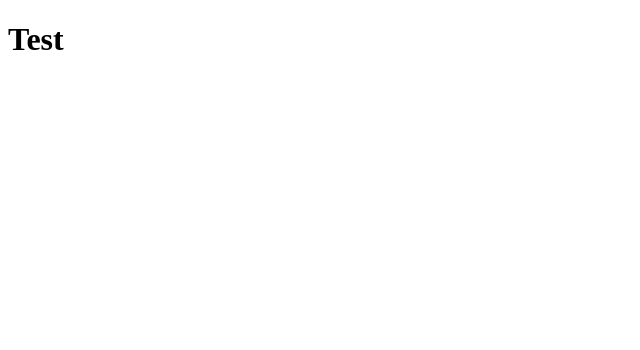
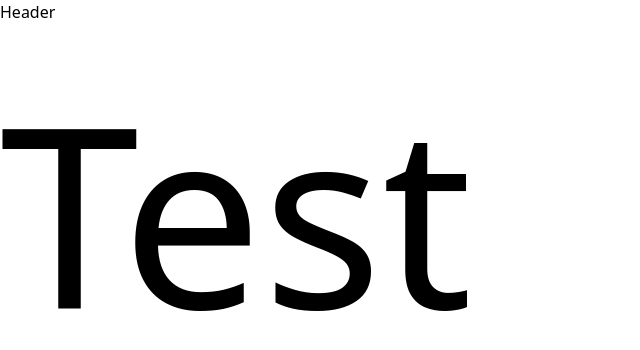
Before and after one commit to DenisKantic/dccs_project, a React (Create React App) app: page / in a window 1280 px wide. Shown: the top 350 px of the page, without its empty margins (0-640 px from the left). Built offline with nearby package versions, Linux system fonts and the light colour scheme.

Commit message:
installed tailwind and created starter files in Header component

```diff
--- a/package.json
+++ b/package.json
@@ -8,6 +8,7 @@
     "@testing-library/user-event": "^13.5.0",
     "react": "^18.2.0",
     "react-dom": "^18.2.0",
+    "react-icons": "^4.11.0",
     "react-scripts": "5.0.1",
     "web-vitals": "^2.1.4"
   },
@@ -34,5 +35,8 @@
       "last 1 firefox version",
       "last 1 safari version"
     ]
+  },
+  "devDependencies": {
+    "tailwindcss": "^3.3.3"
   }
 }
--- a/src/App.js
+++ b/src/App.js
@@ -1,9 +1,10 @@
 import React from "react";
+import Header from "./Components/Header/Header";
 
 function App() {
   return (
     <div className="App">
-     <h1>Test</h1>
+     <Header />
     </div>
   );
 }
--- a/src/Components/Header/Header.jsx
+++ b/src/Components/Header/Header.jsx
@@ -1,8 +1,11 @@
 import React from 'react'
+import Navigation from './Navigation'
 
 const Header = () => {
   return (
-    <div>Header</div>
+    <div>Header
+      <Navigation />
+    </div>
   )
 }
 
--- /dev/null
+++ b/src/Components/Header/Language.jsx
@@ -0,0 +1,9 @@
+import React from 'react'
+
+const Language = () => {
+  return (
+    <div>Language</div>
+  )
+}
+
+export default Language
--- /dev/null
+++ b/src/Components/Header/Navigation.jsx
@@ -0,0 +1,11 @@
+import React from 'react'
+
+const Navigation = () => {
+  return (
+    <div>
+        <h1 className='text-[250px]'>Test</h1>
+    </div>
+  )
+}
+
+export default Navigation
--- /dev/null
+++ b/src/index.css
@@ -0,0 +1,4 @@
+/* tailwind import */
+@tailwind base;
+@tailwind components;
+@tailwind utilities;
--- a/src/index.js
+++ b/src/index.js
@@ -2,6 +2,7 @@ import React from 'react';
 import ReactDOM from 'react-dom/client';
 import App from './App';
 import reportWebVitals from './reportWebVitals';
+import './index.css';
 
 const root = ReactDOM.createRoot(document.getElementById('root'));
 root.render(
--- /dev/null
+++ b/tailwind.config.js
@@ -0,0 +1,10 @@
+/** @type {import('tailwindcss').Config} */
+module.exports = {
+  content: [
+    "./src/**/*.{js,jsx,ts,tsx}",
+  ],
+  theme: {
+    extend: {},
+  },
+  plugins: [],
+}
```
Also changed, not shown: 1 other file (tests, documents, lock files or other folders).
